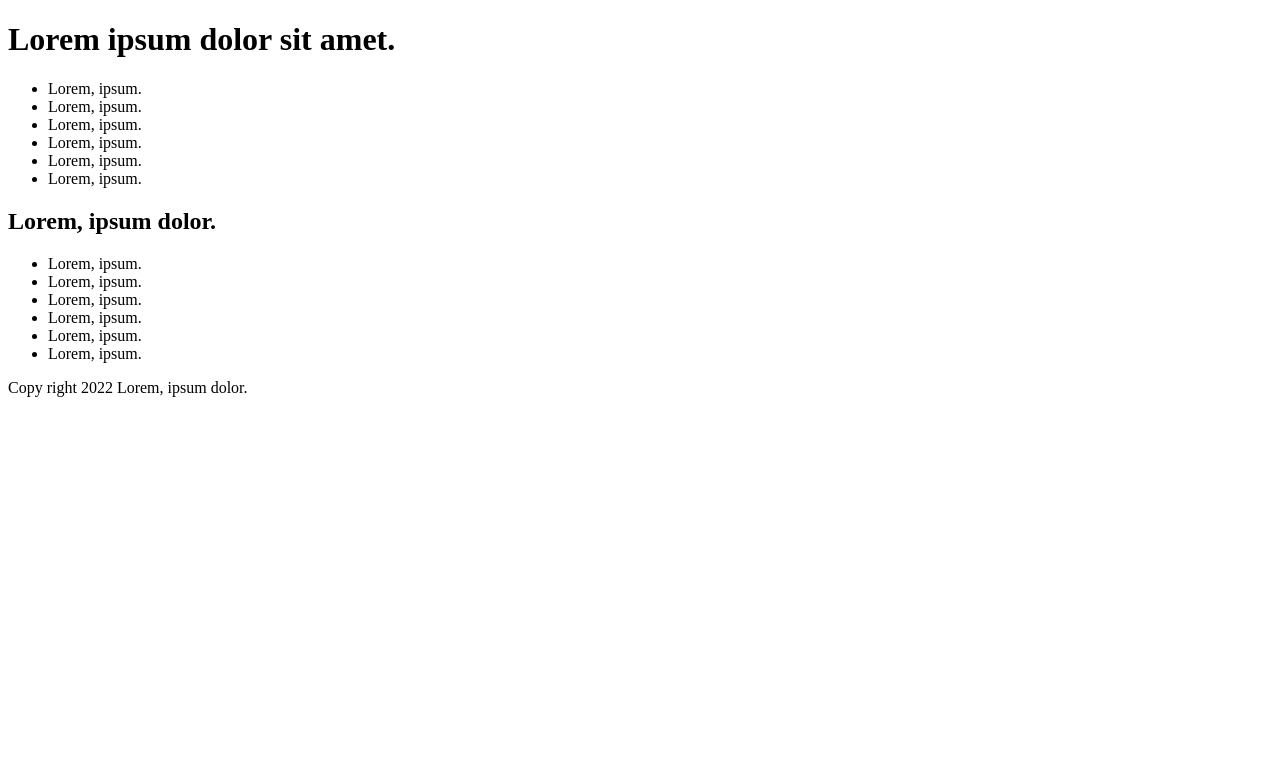
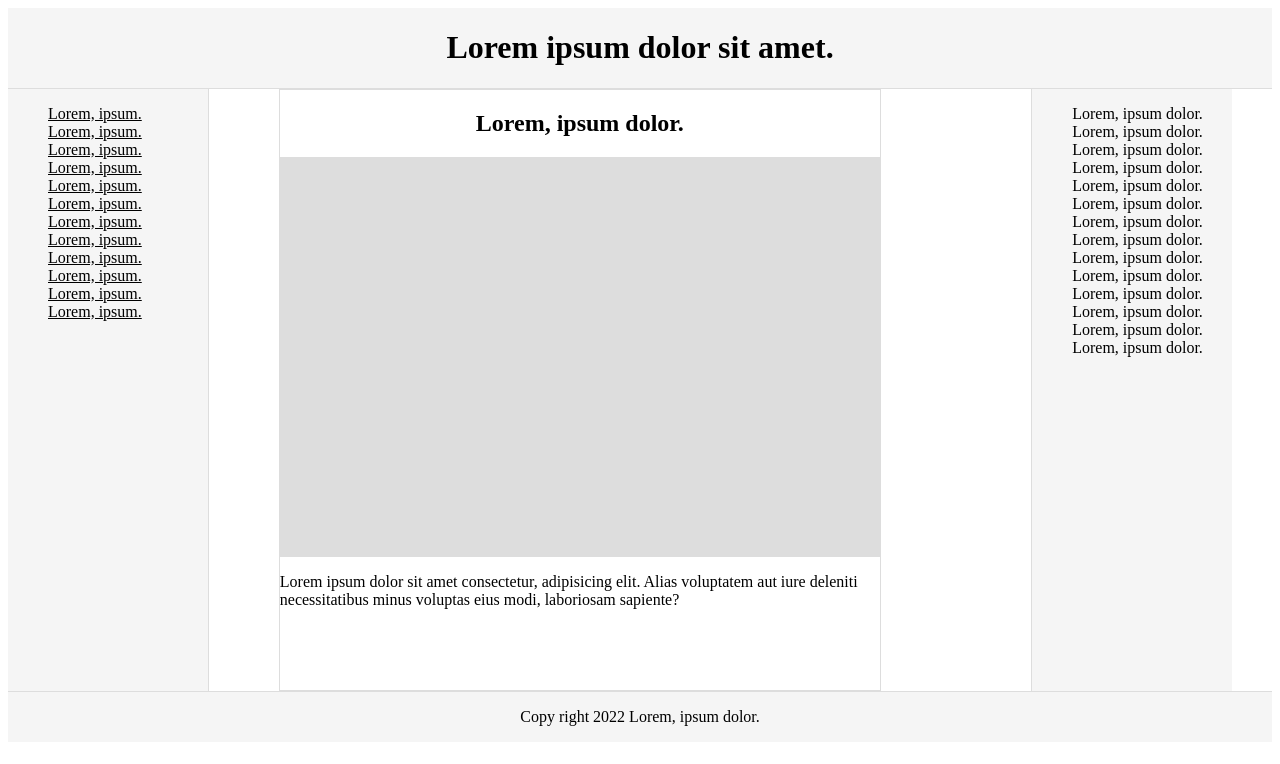
Before and after one commit to TemesgenA/holy-grail, a website: page index.html in a window 1280 px wide. Drawn offline with Linux system fonts and the light colour scheme.

Commit message:
more style

```diff
--- a/index.html
+++ b/index.html
@@ -6,6 +6,7 @@
     <meta http-equiv="X-UA-Compatible" content="IE=edge">
     <meta name="viewport" content="width=device-width, initial-scale=1.0">
     <title>Holy grail</title>
+    <link rel="stylesheet" href="style.css">
 </head>
 
 <body>
@@ -21,20 +22,35 @@
                 <li>Lorem, ipsum.</li>
                 <li>Lorem, ipsum.</li>
                 <li>Lorem, ipsum.</li>
-            </ul>
-        </nav>
-        <article>
-            <h2>Lorem, ipsum dolor.</h2>
-            <div class="image-place-holder"></div>
-        </article>
-        <aside>
-            <ul>
                 <li>Lorem, ipsum.</li>
                 <li>Lorem, ipsum.</li>
                 <li>Lorem, ipsum.</li>
                 <li>Lorem, ipsum.</li>
                 <li>Lorem, ipsum.</li>
                 <li>Lorem, ipsum.</li>
+            </ul>
+        </nav>
+        <article>
+            <h2>Lorem, ipsum dolor.</h2>
+            <div class="image-place-holder"></div>
+            <p>Lorem ipsum dolor sit amet consectetur, adipisicing elit. Alias voluptatem aut iure deleniti necessitatibus minus voluptas eius modi, laboriosam sapiente?</p>
+        </article>
+        <aside>
+            <ul>
+                <li>Lorem, ipsum dolor.</li>
+                <li>Lorem, ipsum dolor.</li>
+                <li>Lorem, ipsum dolor.</li>
+                <li>Lorem, ipsum dolor.</li>
+                <li>Lorem, ipsum dolor.</li>
+                <li>Lorem, ipsum dolor.</li>
+                <li>Lorem, ipsum dolor.</li>
+                <li>Lorem, ipsum dolor.</li>
+                <li>Lorem, ipsum dolor.</li>
+                <li>Lorem, ipsum dolor.</li>
+                <li>Lorem, ipsum dolor.</li>
+                <li>Lorem, ipsum dolor.</li>
+                <li>Lorem, ipsum dolor.</li>
+                <li>Lorem, ipsum dolor.</li>
             </ul>
         </aside>
         <footer>
--- a/style.css
+++ b/style.css
@@ -1,4 +1,55 @@
 .grid-container {
   display: grid;
-  grid-template-rows: 1fr 3fr 1fr;
+  grid-template-columns: 1fr 3fr 1fr;
+  column-gap: 30px;
 }
+
+ul {
+  list-style-type: none;
+}
+
+.image-place-holder {
+  width: 100%;
+  height: 400px;
+  background: #ddd;
+}
+
+header {
+  grid-column: span 3;
+  text-align: center;
+  background: whitesmoke;
+  border-bottom: 1px solid #ddd;
+}
+
+nav {
+  border-right: 1px solid #ddd;
+  width: 200px;
+  background: whitesmoke;
+}
+
+nav li {
+  text-decoration: underline;
+}
+
+article {
+  width: 600px;
+  height: 600px;
+  border: 1px solid #ddd;
+}
+article h2 {
+  text-align: center;
+}
+
+aside {
+  width: 200px;
+  background: whitesmoke;
+  border-left: 1px solid #ddd;
+
+}
+
+footer {
+  grid-column: span 3;
+  text-align: center;
+  background: whitesmoke;
+  border-top: 1px solid #ddd;
+}
```
